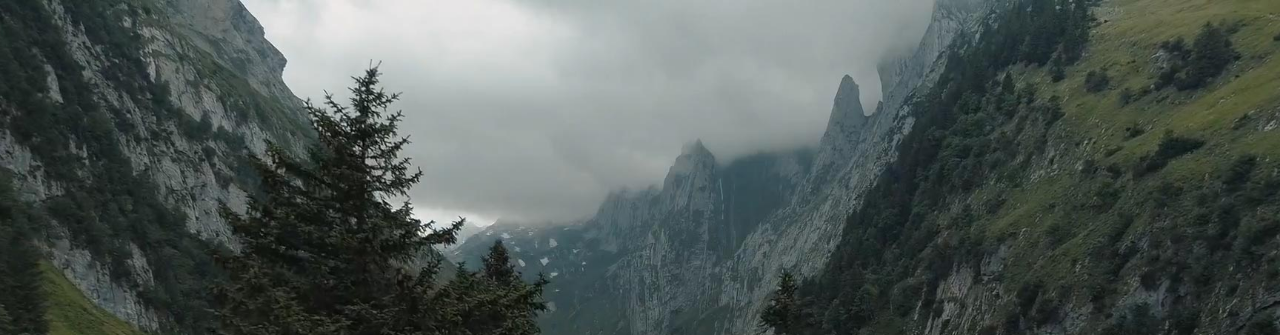
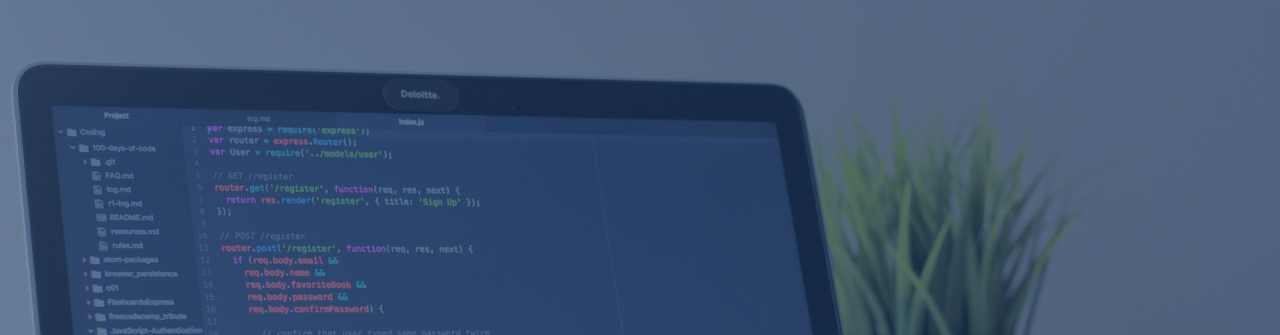
Before and after one commit to Elastomaniac/my-portfolio, a plain HTML site: page index.html in a window 1280 px wide. Shown: the top 335 px of the page. Drawn offline with Linux system fonts and the light colour scheme.

Commit message:
changed video to picture

```diff
--- a/css/style.css
+++ b/css/style.css
@@ -38,8 +38,7 @@ body {
   width: 100%;
   height: 100vh;
 
-  /* background-color: #556982; */
-  /* background-image: url("./../img/header/header-bg.jpg"); */
+  background-image: url("./../img/header/header-bg.jpg");
   background-size: cover;
   background-position: center;
 }
```
